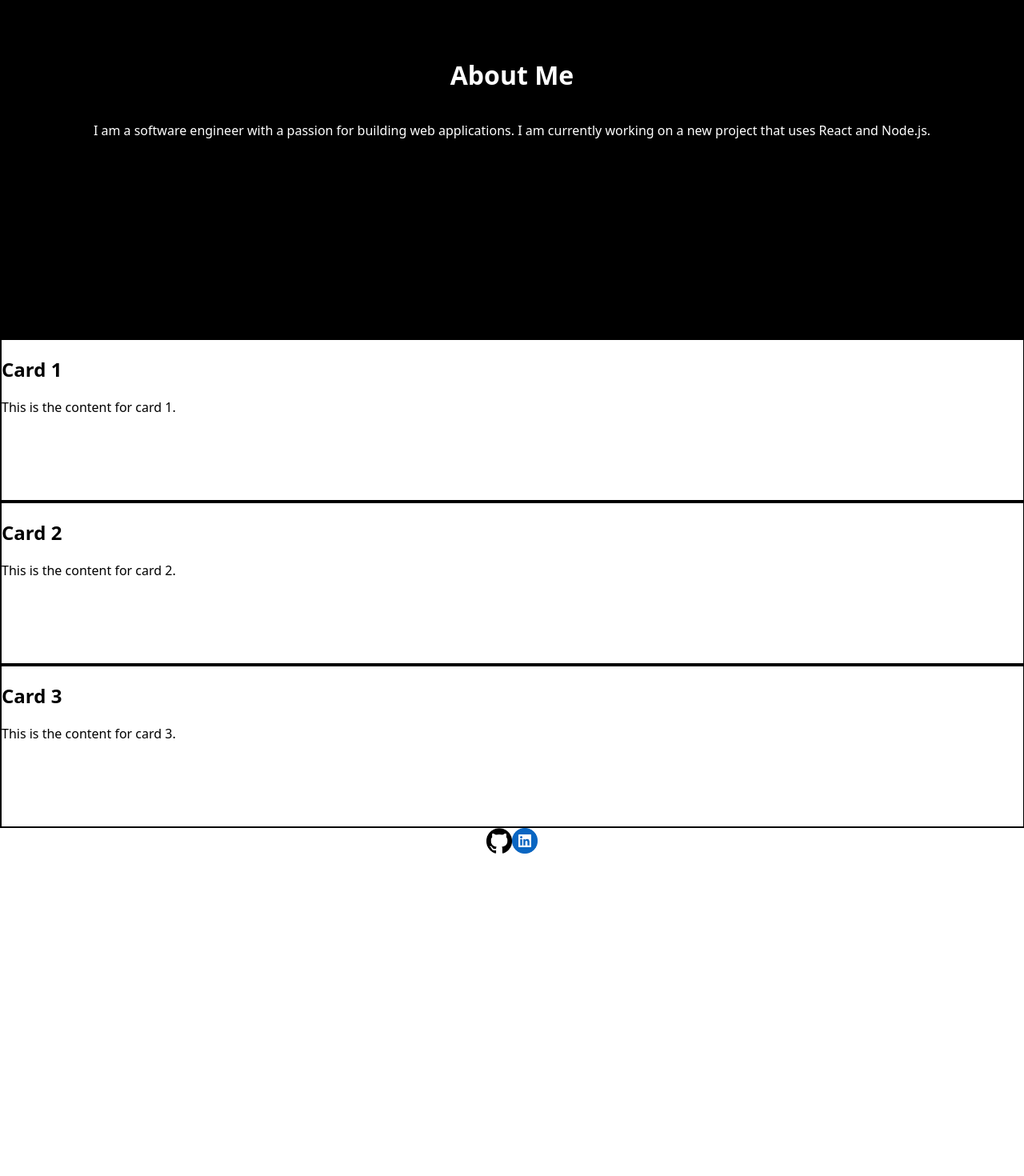
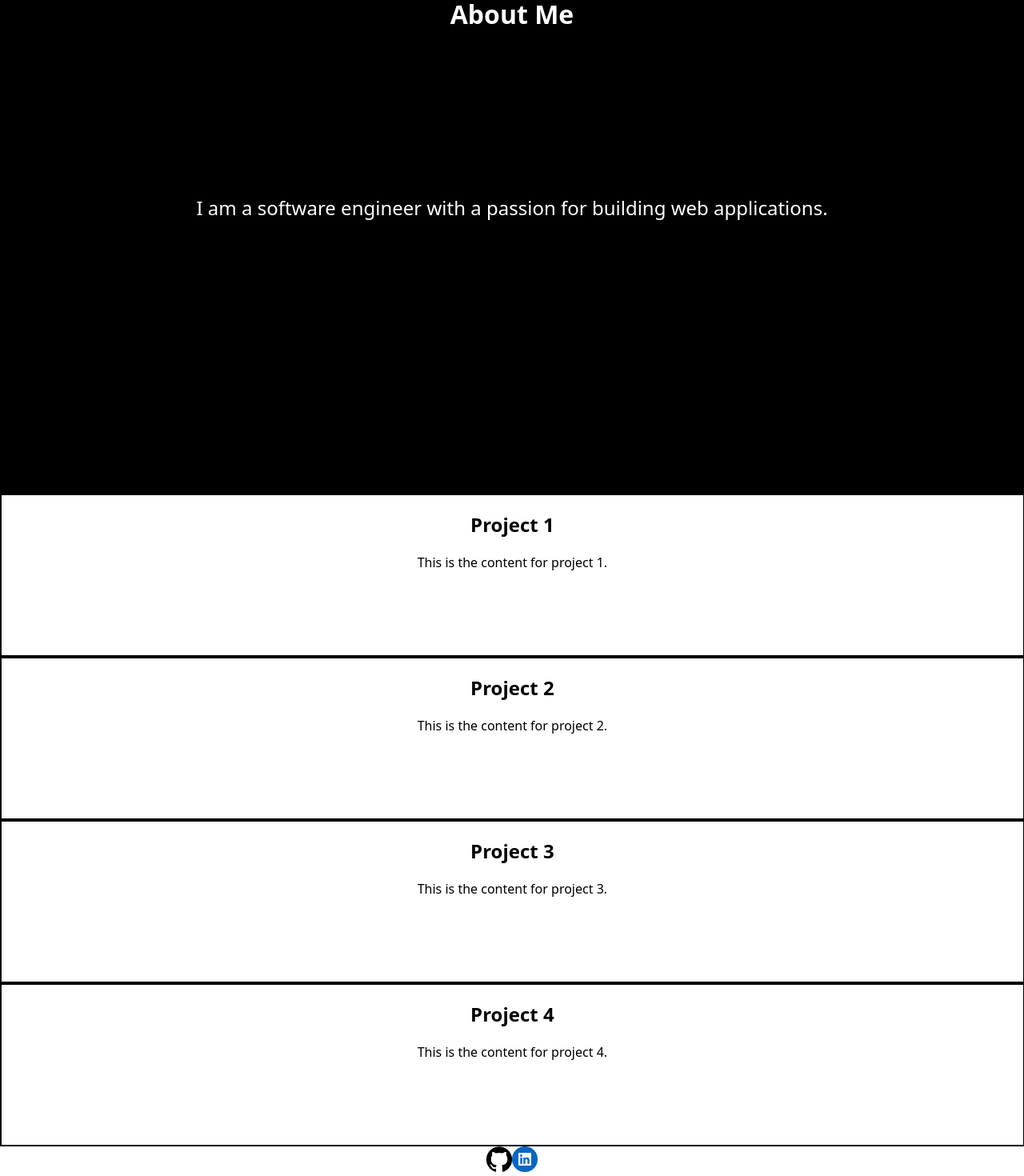
Before and after one commit to DevLangaliya/portfolio-dev, a React (Create React App) app: page / in a window 1280 px wide. Shown: the part 983-2453 px from the top of the page at 80% size. Before the commit the page ends 2055 px from the top, so only its background shows below. Built offline with nearby package versions, Linux system fonts and the light colour scheme.

Commit message:
MASSIV E CHANGES LETS GOOOOO

```diff
--- a/package.json
+++ b/package.json
@@ -8,7 +8,9 @@
     "@testing-library/user-event": "^13.5.0",
     "react": "^18.2.0",
     "react-addons-css-transition-group": "^15.6.2",
+    "react-bootstrap": "^2.9.0",
     "react-dom": "^18.2.0",
+    "react-reveal": "^1.2.2",
     "react-scripts": "5.0.1",
     "web-vitals": "^2.1.4"
   },
--- /dev/null
+++ b/src/AboutMe.css
@@ -0,0 +1,20 @@
+.slides {
+    display: flex;
+    overflow-x: auto;
+    scroll-snap-type: x mandatory;
+}
+
+
+.slides>div {
+    display: flex;
+    flex-shrink: 0;
+    width: 100%;
+    height: 50vh;
+    scroll-snap-align: start;
+    scroll-behavior: smooth;
+    background: black;
+    justify-content: center;
+    align-items: center;
+    font-size: 24px;
+
+}
--- /dev/null
+++ b/src/AboutMe.js
@@ -0,0 +1,37 @@
+import React from "react";
+import './AboutMe.css';
+import Fade from 'react-reveal/Fade';
+
+export default function AboutMe() {
+  return (
+    <main className="App-aboutme">
+     <Fade>
+        <h1>About Me</h1>
+      </Fade>
+      <div class="slides">
+          <Fade bottom>
+            <div class="carousel-item active">
+              <p>
+                I am a software engineer with a passion for building web applications.
+              </p>
+            </div>
+          </Fade>
+          <Fade bottom right>
+            <div class="carousel-item ">
+              <p>
+                I am a software engineer with a passion for building web applications.
+              </p>
+            </div>
+          </Fade>
+          <Fade bottom right>
+            <div class="carousel-item ">
+              <p>
+                I am a software engineer with a passion for building web applications.
+              </p>
+            </div>
+          </Fade>
+          </div>
+
+    </main>
+  );
+}
--- a/src/App.css
+++ b/src/App.css
@@ -1,5 +1,8 @@
 .App {
   text-align: center;
+}
+.main-first-connect {
+  background-image: linear-gradient(135deg, #0098f3, #644CAC, #c80065);
 }
 
 .App-header {
@@ -14,16 +17,24 @@
   font-family:system-ui, -apple-system, BlinkMacSystemFont, 'Segoe UI', Roboto, Oxygen, Ubuntu, Cantarell, 'Open Sans', 'Helvetica Neue', sans-serif;
 }
 
-
-.App-main {
+.App-aboutme {
   flex: 1;
   display: flex;
-  min-height: 75.75vh;
+  min-height: 100vh;
   flex-direction: column;
   align-items: center;
   justify-content: center;
   color: white;
   background-color: black;
+  font-family: system-ui, -apple-system, BlinkMacSystemFont, 'Segoe UI', Roboto, Oxygen, Ubuntu, Cantarell, 'Open Sans', 'Helvetica Neue', sans-serif;
+}
+
+.App-project {
+  border: 2px solid black;
+  max-height: 25vh;
+  min-height: 25vh;
+  width: 99.75vw;
+  text-align: center;
   font-family: system-ui, -apple-system, BlinkMacSystemFont, 'Segoe UI', Roboto, Oxygen, Ubuntu, Cantarell, 'Open Sans', 'Helvetica Neue', sans-serif;
 }
 
--- a/src/App.js
+++ b/src/App.js
@@ -1,16 +1,18 @@
 import './App.css';
 import Header from "./Header.js";
-import Main from "./Main.js";
-import Card from "./Cards.js";
+import AboutMe from "./AboutMe.js";
+import Projects from "./Projects.js";
 import Footer from "./Footer.js";
 
 function App() {
 
   return (
-    <div id = "main-div">
-      <Header />
-      <Main />
-      <Card />
+    <div id="main-div">
+      <div id="main-first-connect">
+        <Header />
+        <AboutMe />
+      </div>
+      <Projects />
       <Footer />
     </div>
   );
--- a/src/Cards.css
+++ /dev/null
@@ -1,7 +0,0 @@
-.card {
-    border: 2px solid black;
-    max-height: 25vh;
-    min-height: 25vh;
-    width: 99.75vw;
-    font-family: system-ui, -apple-system, BlinkMacSystemFont, 'Segoe UI', Roboto, Oxygen, Ubuntu, Cantarell, 'Open Sans', 'Helvetica Neue', sans-serif;
-}
--- a/src/Cards.js
+++ /dev/null
@@ -1,21 +0,0 @@
-import React from 'react';
-import './Cards.css';
-
-export default function Cards() {
-    return (
-        <div className="cards-container">
-            <div className="card">
-                <h2>Card 1</h2>
-                <p>This is the content for card 1.</p>
-            </div>
-            <div className="card">
-                <h2>Card 2</h2>
-                <p>This is the content for card 2.</p>
-            </div>
-            <div className="card">
-                <h2>Card 3</h2>
-                <p>This is the content for card 3.</p>
-            </div>
-        </div>
-    );
-}
--- a/src/Main.js
+++ /dev/null
@@ -1,10 +0,0 @@
-import React from "react";
-
-export default function Main() {
-  return (
-    <main class = "App-main">
-      <h1>About Me</h1>
-      <p>I am a software engineer with a passion for building web applications. I am currently working on a new project that uses React and Node.js.</p>
-    </main>
-  );
-}
--- /dev/null
+++ b/src/Projects.js
@@ -0,0 +1,34 @@
+import React from 'react';
+import './Projects.css';
+import { Fade } from 'react-reveal';
+
+export default function Projects() {
+    return (
+        <div className="App-projects-container">
+            <Fade right>
+                <div className="App-project">
+                    <h2>Project 1</h2>
+                    <p>This is the content for project 1.</p>
+                </div>
+            </Fade>
+            <Fade left>
+                <div className="App-project">
+                    <h2>Project 2</h2>
+                    <p>This is the content for project 2.</p>
+                </div>
+            </Fade>
+            <Fade right>
+                <div className="App-project">
+                    <h2>Project 3</h2>
+                    <p>This is the content for project 3.</p>
+                </div>
+            </Fade>
+            <Fade left>
+                <div className="App-project">
+                    <h2>Project 4</h2>
+                    <p>This is the content for project 4.</p>
+                </div>
+            </Fade>
+        </div>
+    );
+}
```
Also changed, not shown: src/Projects.css (added), 1 other file (tests, documents, lock files or other folders).
